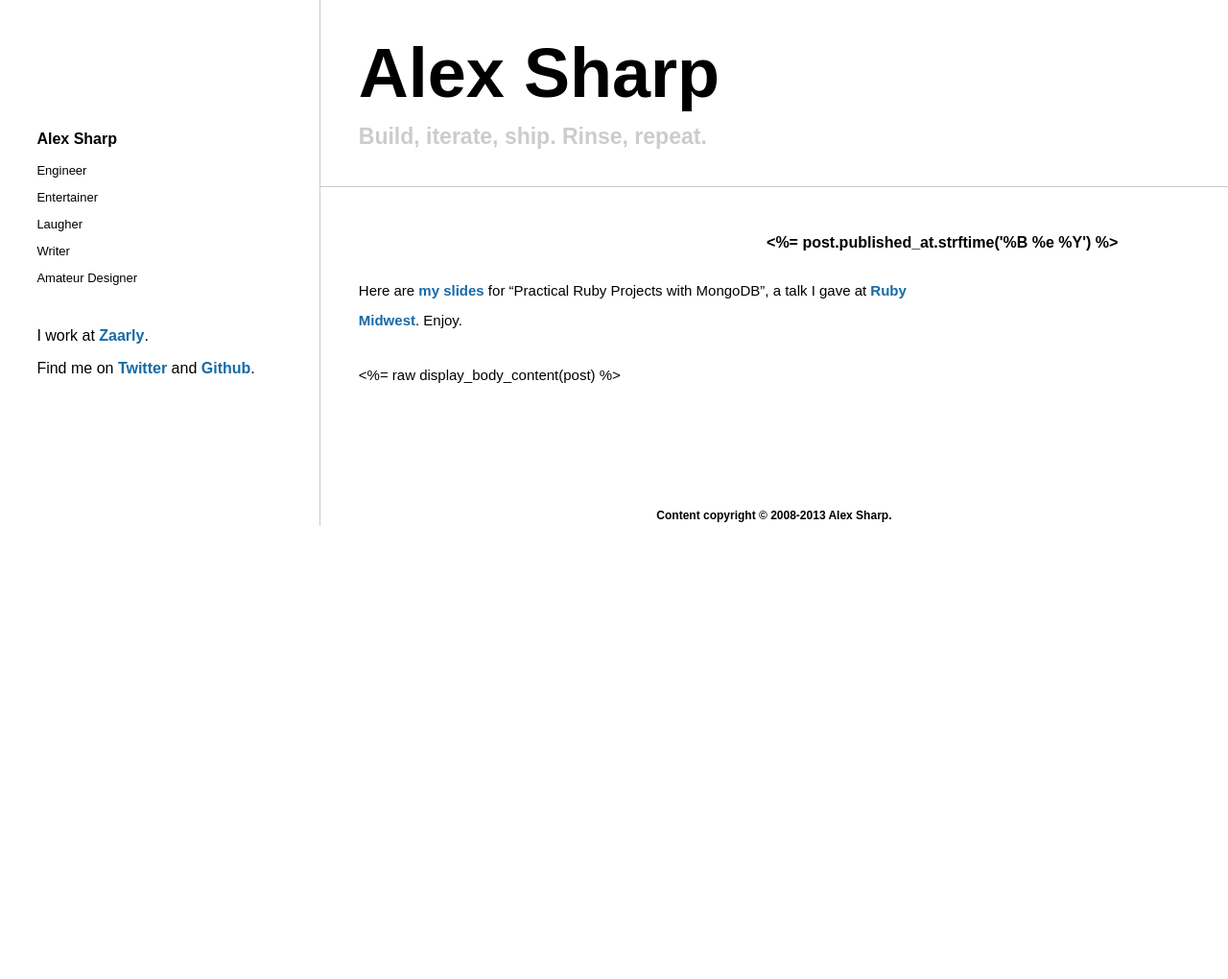
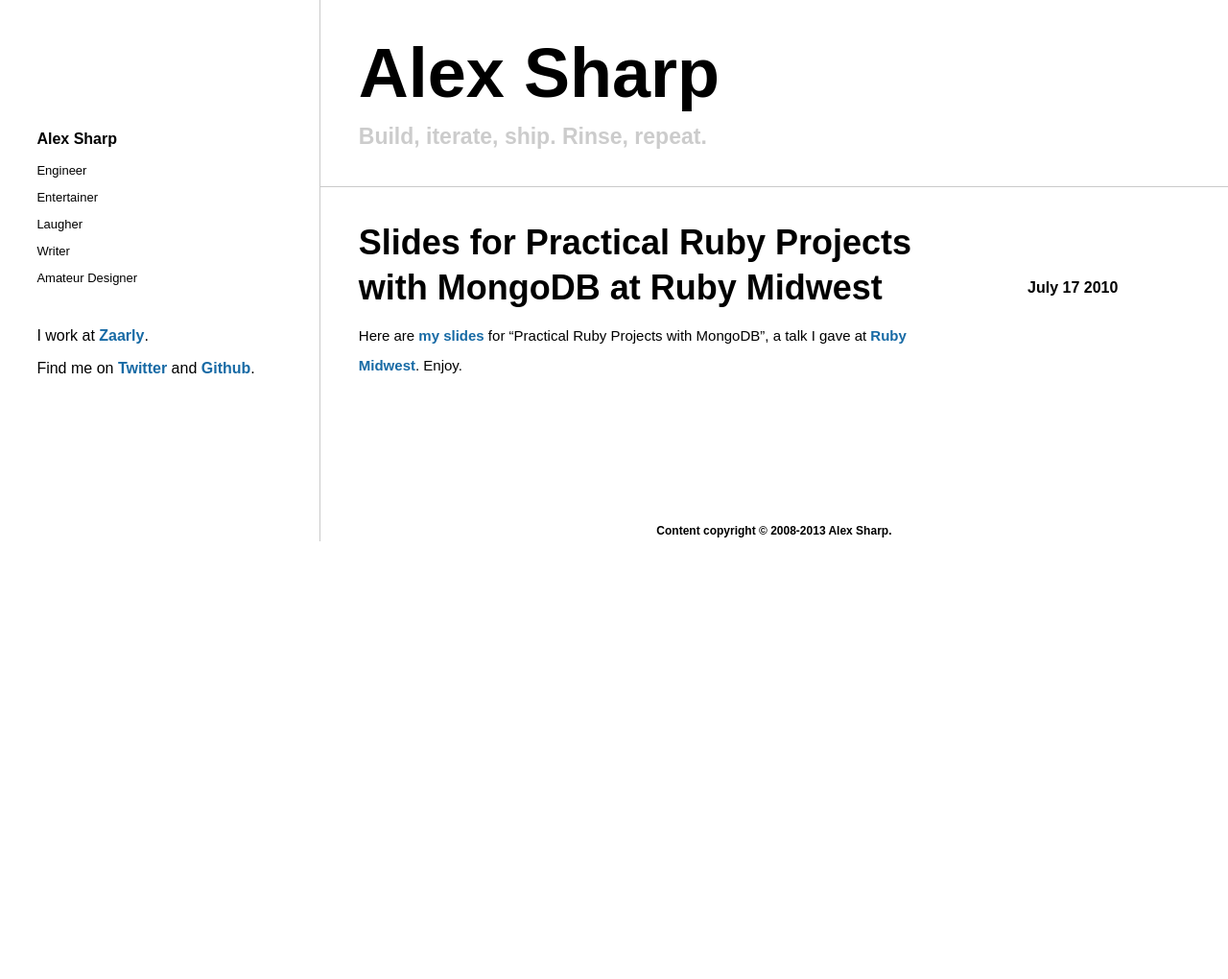
Before and after one commit to ajsharp/ajsharp.github.io, a Jekyll site: the page built from _posts/2010-07-17-slides-for-practical-ruby-projects-ruby-midwest.md, in a window 1280 px wide. Shown: the whole page at 96% size. Built offline with Jekyll 4.4.1, drawn with Linux system fonts in a browser that asks for light colours; comment, search, counter and statistics services are not loaded.

Commit message:
fix individual post page, use h1's for titles

```diff
--- a/_layouts/post.html
+++ b/_layouts/post.html
@@ -3,13 +3,12 @@ layout: layout
 ---
 
 <div class="post">
-  <h2 class="title tk-facitweb">
-    <span class="title">{{ post.title}}</span>
-    <span class="published-at"><%= post.published_at.strftime('%B %e %Y') %></span>
-  </h2>
+  <h1 class="title tk-facitweb">
+    <span class="title">{{ page.title }}</span>
+    <span class="published-at">{{page.date | date: "%B %e %Y"}}</span>
+  </h1>
 
   <div class="body">
     {{content}}
-    <%= raw display_body_content(post) %>
   </div>
 </div>
--- a/master.css
+++ b/master.css
@@ -237,7 +237,7 @@ ul#leftnav li a {
 }
 
 /* posts */
-.post h2.title {
+.post h2.title, .post h1.title {
   margin-bottom: 0px;
   margin-top: 0;
   position: relative;
@@ -245,16 +245,16 @@ ul#leftnav li a {
   line-height: 1.3em;
 }
 
-.post h2.title span.title {
+.post h2.title span.title, .post h1.title span.title {
   max-width: 600px;
   display: inline-block;
 }
 
-.post h2.title a {
+.post h2.title a, .post h1.title a {
   color: inherit;
 }
 
-.post h2.title .published-at {
+.post h2.title .published-at, .post h1.title .published-at {
   position: absolute;
   right: 20px;
   bottom: 0;
```
